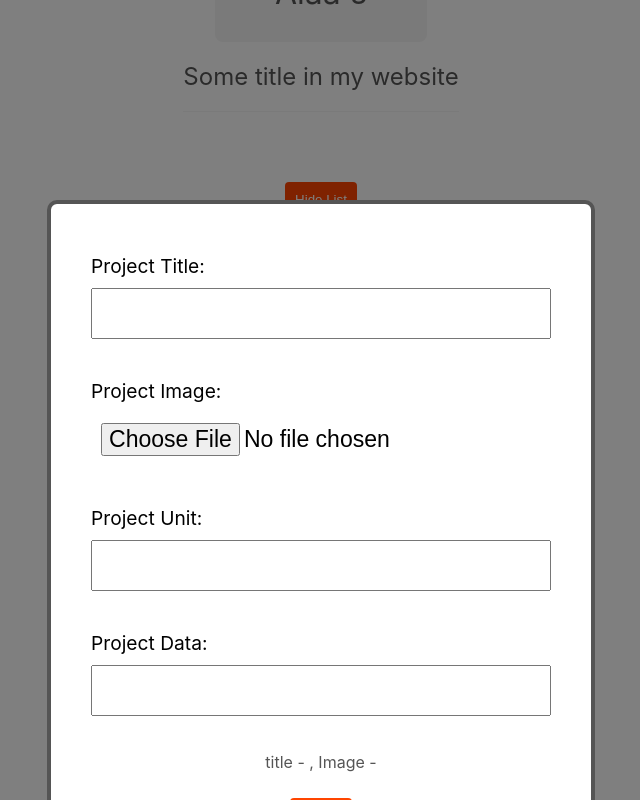
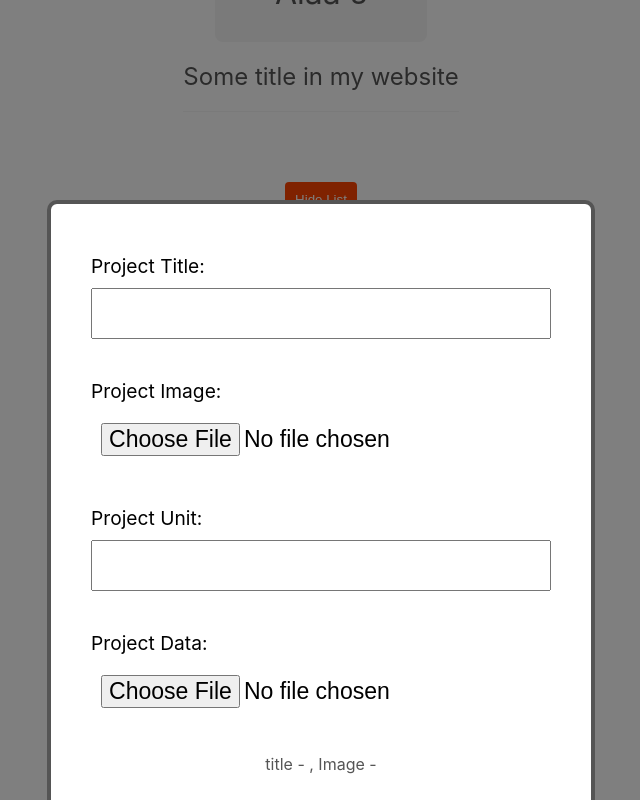
Before and after one commit to alaakhaireldin/React-Virtual-Manufacturing-Project-Manager, a React (Create React App) app: page / in a window 1280 px wide. Both pictures are taken after a click on the button "Add Project". Shown: the part 78-878 px from the top of the page, without its empty margins (319-959 px from the left). Built offline with nearby package versions, Linux system fonts and the light colour scheme.

Commit message:
Basic form validations

```diff
--- a/src/components/NewProjectForm.js
+++ b/src/components/NewProjectForm.js
@@ -17,6 +17,7 @@ export default function NewProjectForm() {
         <span> Project Title: </span>
         <input
           type="text"
+          required
           onChange={(e) => {
             setTitle(e.target.value);
           }}
@@ -26,6 +27,8 @@ export default function NewProjectForm() {
         <span> Project Image: </span>
         <input
           type="file"
+          accept=".jpg, .jpeg, .png"
+          required
           onChange={(e) => {
             setImage(e.target.value);
           }}
@@ -34,7 +37,9 @@ export default function NewProjectForm() {
       <label>
         <span> Project Unit: </span>
         <input
-          type="text"
+          type="number"
+          pattern="[0-9]*"
+          required
           onChange={(e) => {
             setUnit(e.target.value);
           }}
@@ -43,7 +48,9 @@ export default function NewProjectForm() {
       <label>
         <span> Project Data: </span>
         <input
-          type="text"
+          type="file"
+          accept=".csv, .txt"
+          required
           onChange={(e) => {
             setData(e.target.value);
           }}
```
